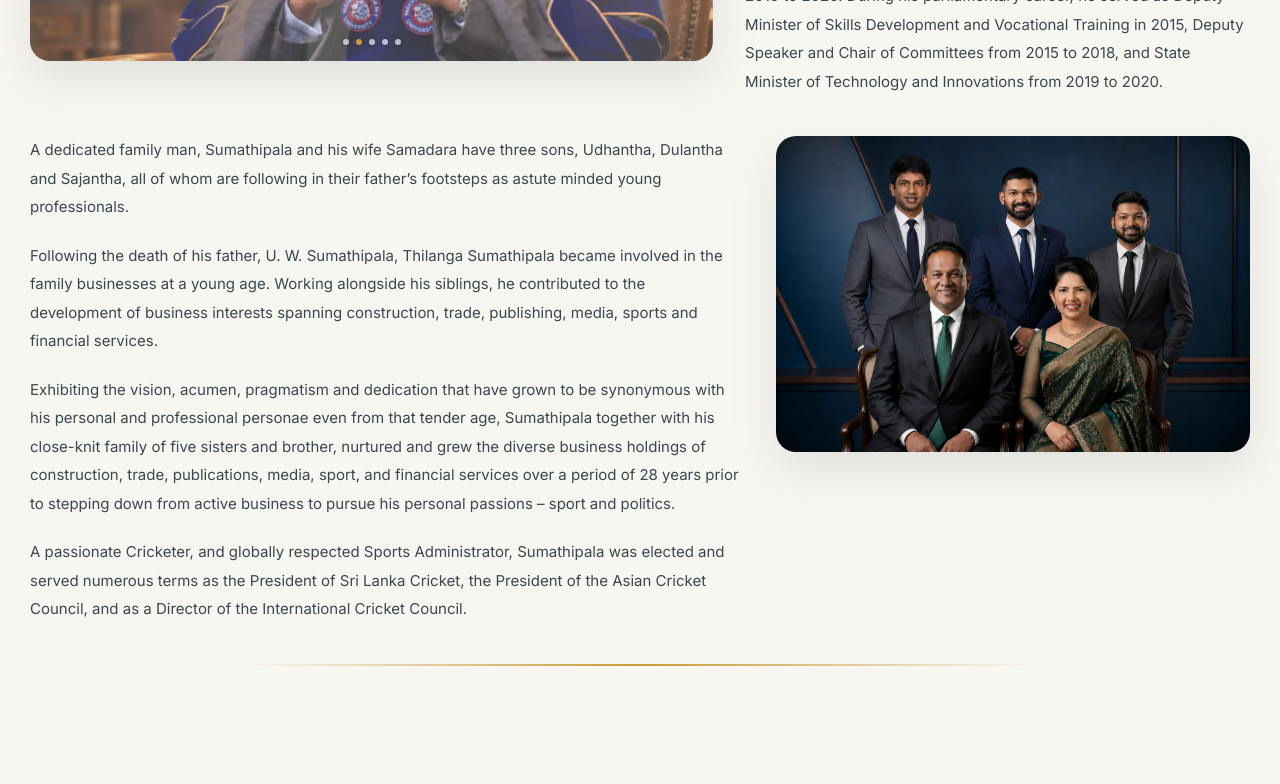
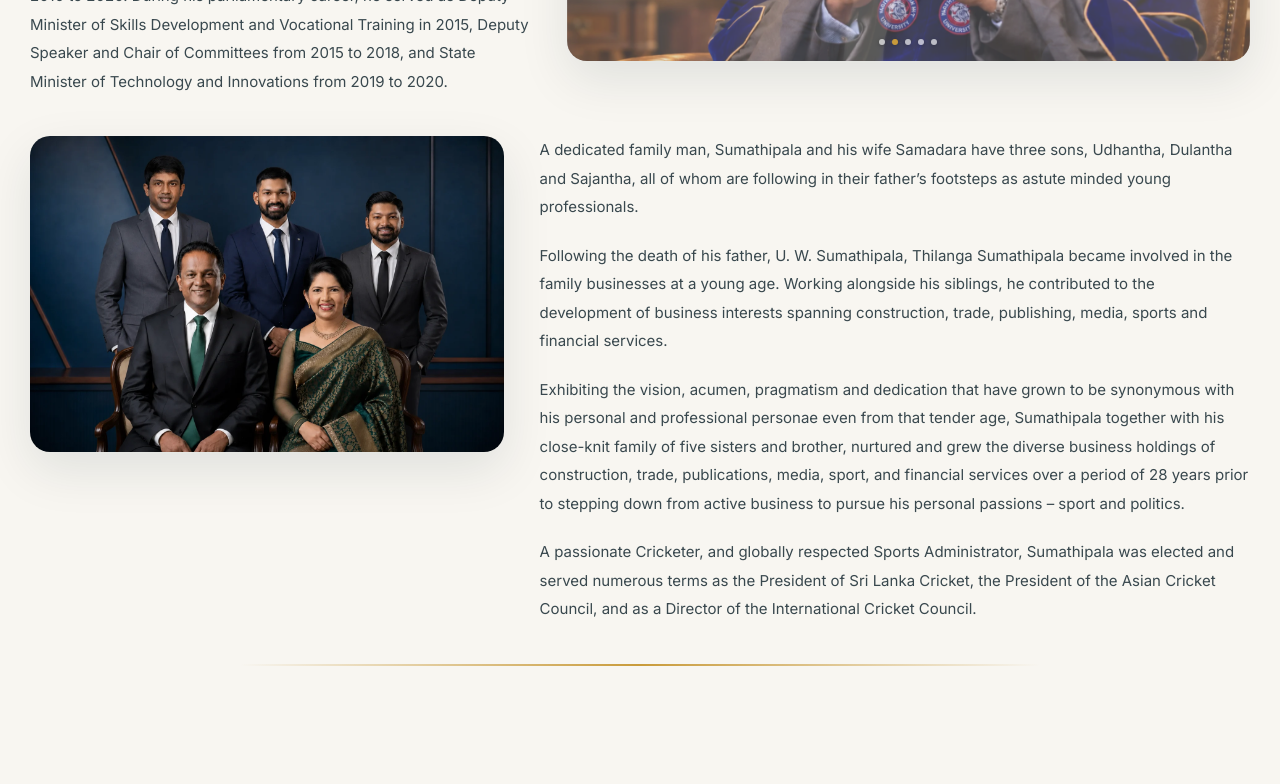
Before and after one commit to DIGIsumi2026/thilanga.lk, a React (Vite) app in the folder frontend/: page /about in a window 1280 px wide. Shown: the part 1080-1864 px from the top of the page. Built offline with nearby package versions, Linux system fonts and the light colour scheme.

Commit message:
content-fix

```diff
--- a/frontend/src/sections/about/AboutBiography.tsx
+++ b/frontend/src/sections/about/AboutBiography.tsx
@@ -292,7 +292,7 @@ const AboutBiography = () => {
 
           <div className="about-biography-bottom">
             <div className="about-biography-text">
-              {remainingParagraphs.map((paragraph,index) => (
+              {remainingParagraphs.slice(0,2).map((paragraph,index) => (
                 <p key={index}>{paragraph}</p>
               ))}
             </div>
@@ -305,6 +305,11 @@ const AboutBiography = () => {
                 decoding="async"
               />
             </figure>
+            <div className="about-biography-text about-biography-final-text">
+              {remainingParagraphs.slice(2).map((paragraph,index) => (
+                <p key={index}>{paragraph}</p>
+              ))}
+            </div>
           </div>
 
           <span className="about-biography-end-line" aria-hidden="true" />
--- a/frontend/src/styles/about.css
+++ b/frontend/src/styles/about.css
@@ -228,15 +228,38 @@
 .about-biography-top,
 .about-biography-bottom {
   display: grid;
-  grid-template-columns: minmax(0,1.15fr) minmax(0,0.85fr);
+  grid-template-columns: minmax(0,0.85fr) minmax(0,1.15fr);
   gap: 32px;
   align-items: start;
 }
 
 .about-biography-bottom {
-  grid-template-columns: minmax(0,1.2fr) minmax(0,0.8fr);
+  grid-template-columns: minmax(0,0.8fr) minmax(0,1.2fr);
   gap: 36px;
+  row-gap: 20px;
   margin-top: 40px;
+}
+
+@media (min-width: 901px) {
+  .about-biography-top .about-biography-text,
+  .about-biography-bottom .about-biography-family {
+    grid-column: 1;
+    grid-row: 1;
+  }
+
+  .about-biography-top .about-biography-carousel,
+  .about-biography-bottom .about-biography-text {
+    grid-column: 2;
+    grid-row: 1;
+  }
+
+  .about-biography-bottom .about-biography-family {
+    grid-row: 1 / span 2;
+  }
+
+  .about-biography-bottom .about-biography-final-text {
+    grid-row: 2;
+  }
 }
 
 .about-biography-image-wrap {
```
